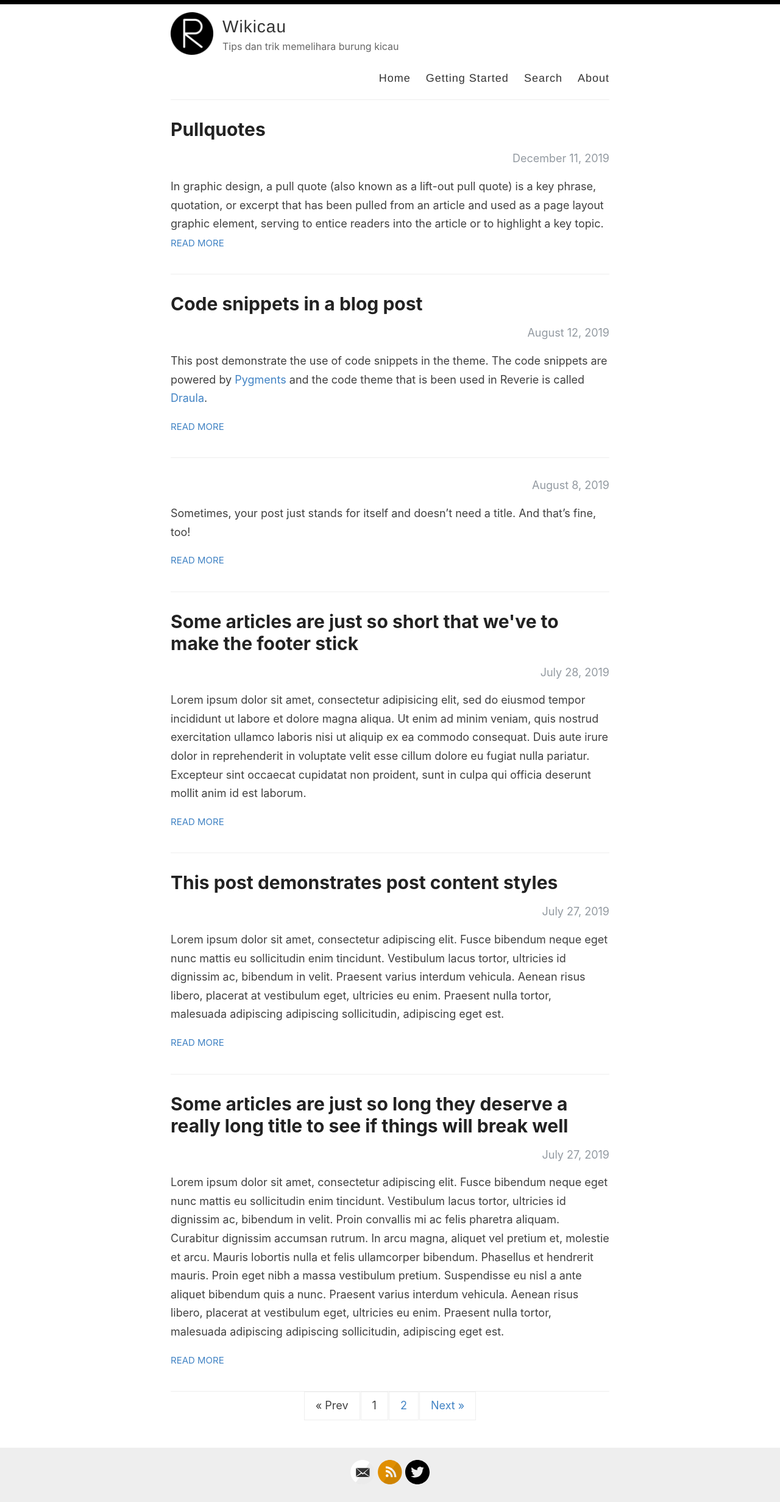
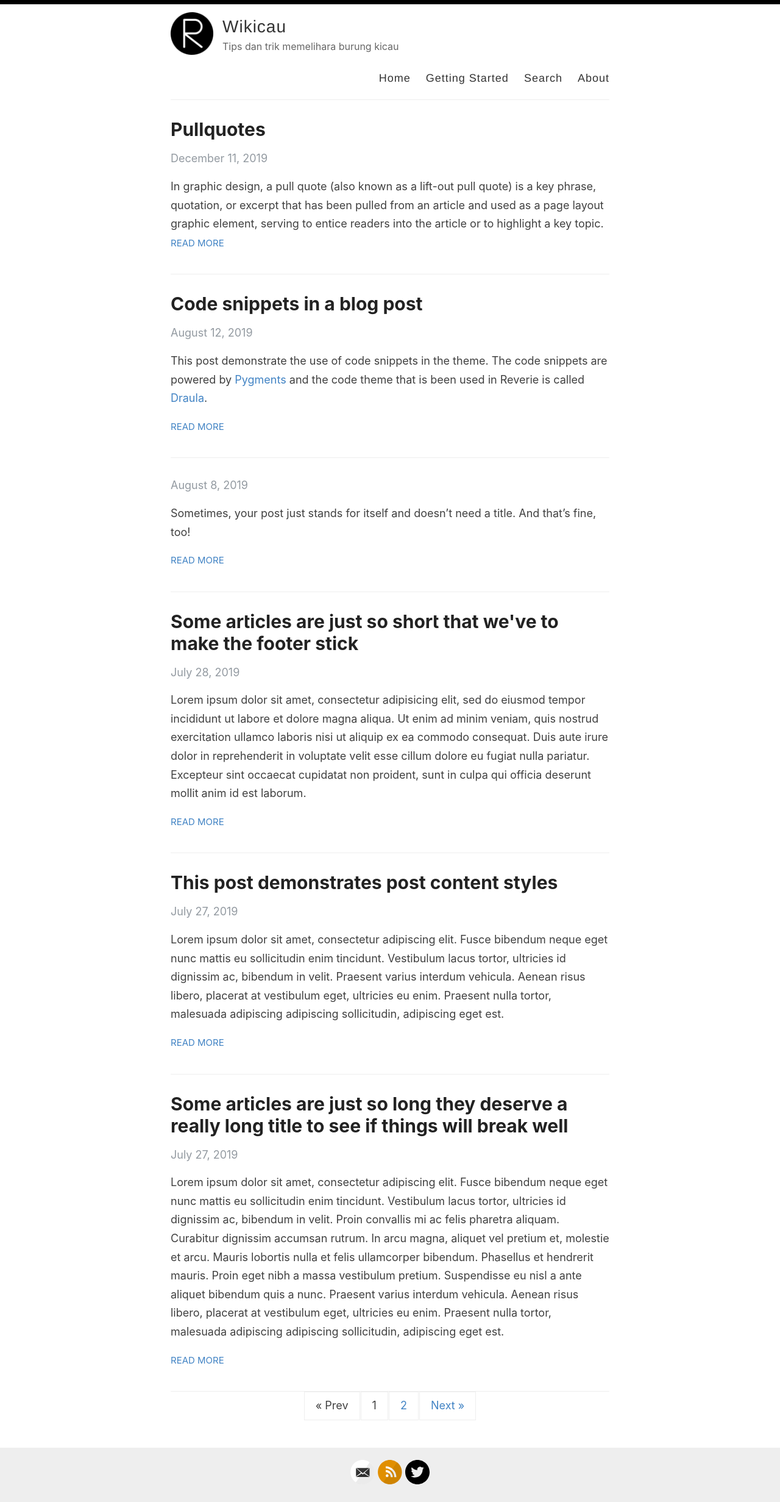
Before and after one commit to wikicau/wikicau.github.io, a Jekyll site: the page built from index.html, in a window 1280 px wide. Shown: the whole page at 61% size. Built offline with Jekyll 4.4.1, drawn with Linux system fonts in a browser that asks for light colours; the list of posts is cut into pages by our own code.

Commit message:
Update style.scss

```diff
--- a/assets/style.scss
+++ b/assets/style.scss
@@ -470,7 +470,7 @@ body:after {
 }
 
 .post_date{
-  text-align: right;
+  text-align: left;
   color: #939aa1;
 }
 
```
